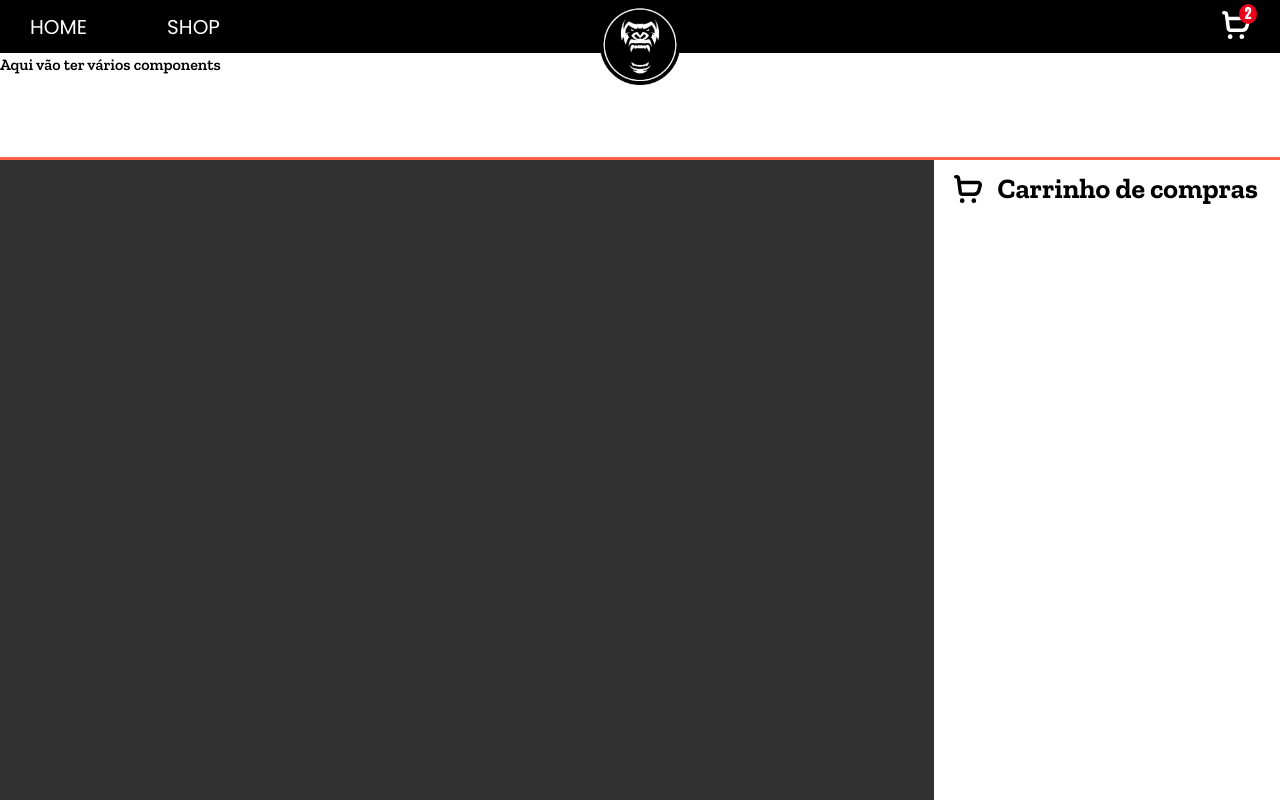
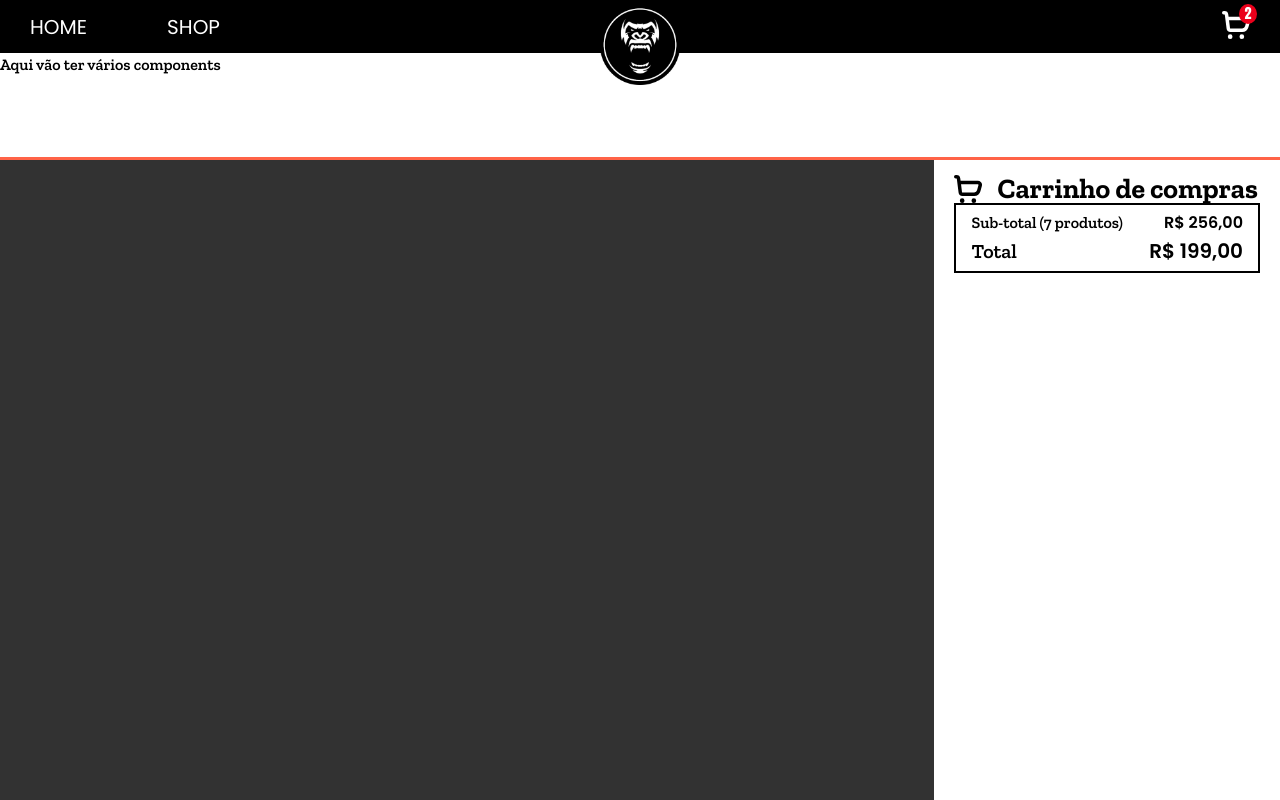
Before and after one commit to Scalco7/ecoomerce-web, a Next.js app: page /components in a window 1280 px wide. Built offline with nearby package versions, Linux system fonts and the light colour scheme.

Commit message:
show price cart

```diff
--- a/src/app/components/page.tsx
+++ b/src/app/components/page.tsx
@@ -5,6 +5,7 @@ import PriceTag from "@/components/atoms/priceTag/priceTag";
 import PrimaryButton from "@/components/atoms/primaryButton/primaryButton";
 import ProductQuantityInput from "@/components/atoms/productQuantityInput/productQuantityInput";
 import SecondaryButton from "@/components/atoms/secondaryButton/secondaryButton";
+import ShowPriceCart from "@/components/atoms/showPriceCart/showPriceCart";
 import Cart from "@/components/molecules/cart/cart";
 import HeaderNavigation from "@/components/molecules/headerNavigation/headerNavigation";
 import ProductBox from "@/components/molecules/productBox/productBox";
@@ -233,6 +234,12 @@ export default function Components() {
                 console.log("removeu " + productId);
               }}
             />
+
+            <ShowPriceCart
+              price={256}
+              priceWithDiscount={199}
+              productQuantity={7}
+            />
           </div>
 
           <div
--- /dev/null
+++ b/src/components/atoms/showPriceCart/showPriceCart.tsx
@@ -0,0 +1,38 @@
+import { Poppins } from "next/font/google";
+import styles from "./styles.module.css";
+import { formatNumberToValue } from "@/utils/number.utils";
+
+interface ShowPriceCartProps {
+  productQuantity: number;
+  price: number;
+  priceWithDiscount: number;
+}
+
+const poppins = Poppins({
+  weight: "600",
+  subsets: ["latin"],
+  display: "swap",
+});
+
+export default function ShowPriceCart({
+  productQuantity,
+  price,
+  priceWithDiscount,
+}: ShowPriceCartProps) {
+  return (
+    <main className={styles.main}>
+      <section className={styles.textBox}>
+        <p>
+          Sub-total ({productQuantity} produto{productQuantity > 1 ? "s" : ""})
+        </p>
+        <p className={poppins.className}>{formatNumberToValue(price)}</p>
+      </section>
+      <section className={styles.textBox}>
+        <p className={styles.discountPrice}>Total</p>
+        <p className={`${poppins.className} ${styles.discountPrice}`}>
+          {formatNumberToValue(priceWithDiscount)}
+        </p>
+      </section>
+    </main>
+  );
+}
--- /dev/null
+++ b/src/components/atoms/showPriceCart/styles.module.css
@@ -0,0 +1,24 @@
+.main {
+  position: relative;
+  width: 100%;
+  max-width: 500px;
+  display: flex;
+  flex-direction: column;
+  align-items: center;
+  justify-content: flex-start;
+  gap: 10px;
+  padding: 10px 15px;
+  color: black;
+  border: 2px solid black;
+}
+
+.textBox {
+  width: 100%;
+  display: flex;
+  align-items: center;
+  justify-content: space-between;
+}
+
+.discountPrice {
+  font-size: 20px;
+}
--- a/src/components/molecules/cart/cart.tsx
+++ b/src/components/molecules/cart/cart.tsx
@@ -1,6 +1,7 @@
 import CartIcon from "@/components/icons/cartIcon/cartIcon";
 import styles from "./style.module.css";
 import { Zilla_Slab } from "next/font/google";
+import ShowPriceCart from "@/components/atoms/showPriceCart/showPriceCart";
 
 const zillaSlab = Zilla_Slab({
   weight: "700",
@@ -17,6 +18,7 @@ export default function Cart() {
           Carrinho de compras
         </p>
       </section>
+      <ShowPriceCart price={256} priceWithDiscount={199} productQuantity={7} />
     </main>
   );
 }
--- a/src/components/molecules/productCartBox/style.module.css
+++ b/src/components/molecules/productCartBox/style.module.css
@@ -5,7 +5,7 @@
   max-width: 500px;
   min-width: 300px;
   min-height: 105px;
-  border: 2px solid black;
+  border: 3px solid black;
   color: black;
 }
 
```
